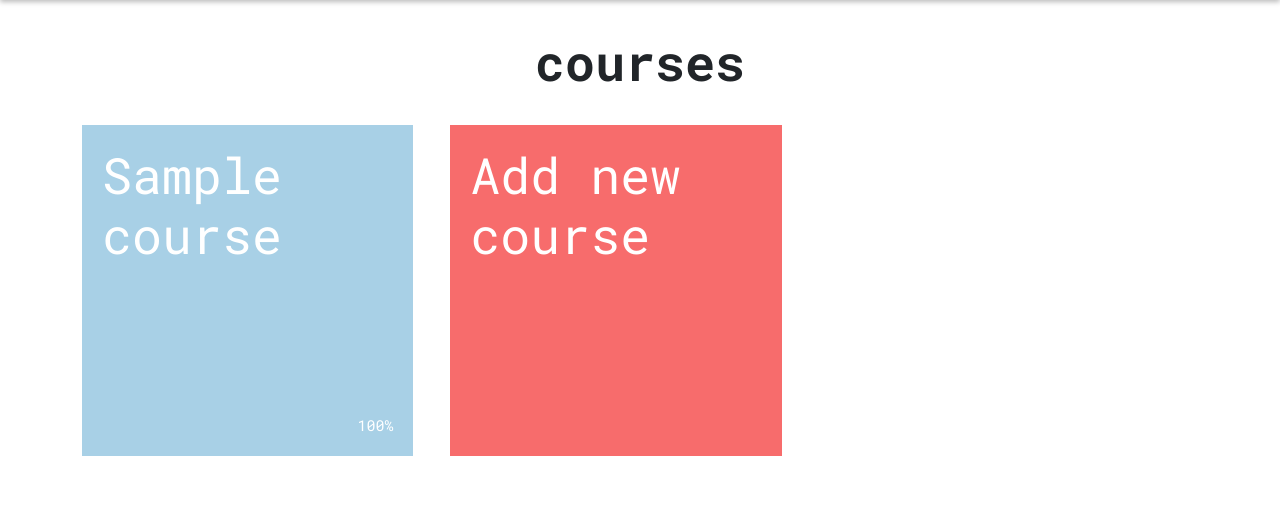
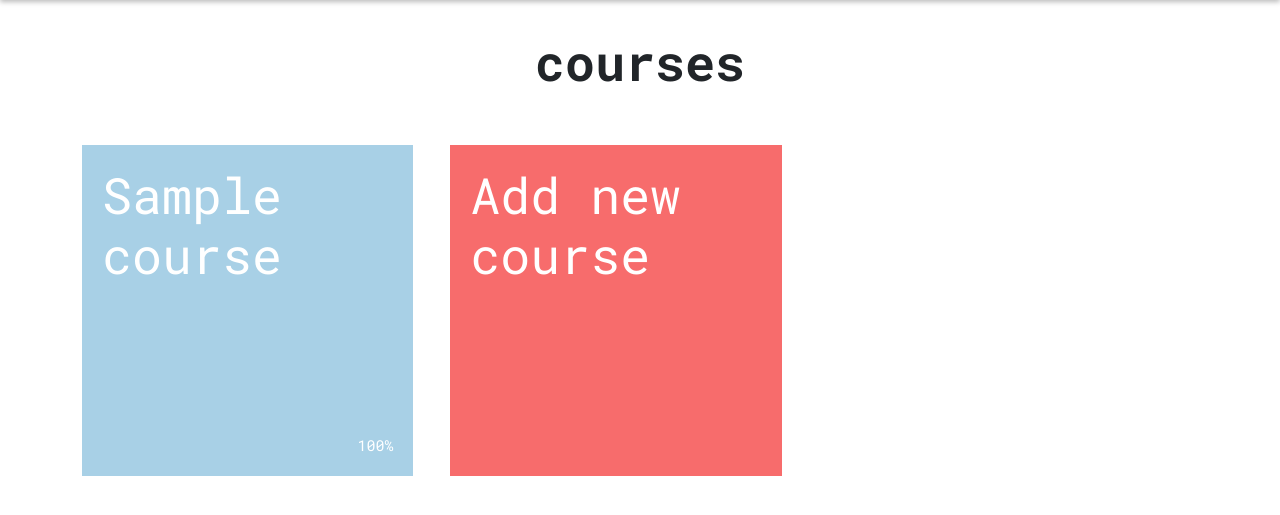
Before and after one commit to ADSteele916/nwhacks2021, a Django app: page /courses/ in a window 1280 px wide. Shown: the part 77-592 px from the top of the page. Run offline with Django 3.2, Linux system fonts and the light colour scheme; a user stored in the database is signed in; tables that the repository leaves empty hold one stand-in row (values such as "Sample post"); grey boxes labelled with a size stand in for pictures from a placeholder-image service; some libraries are stand-ins or nearby versions.

Commit message:
Some changes

```diff
--- a/grades/static/grades/main.css
+++ b/grades/static/grades/main.css
@@ -102,8 +102,8 @@
 .red-card {
     position: relative;
     padding: 20px;
-    margin: auto;
     width: 90%;
+    margin: 20px auto auto;
     height: auto;
     display: inline-block;
     background-color: #f76c6c;
@@ -114,8 +114,8 @@
 .blue-card {
     position: relative;
     padding: 20px;
-    margin: auto;
     width: 90%;
+    margin: 20px auto auto;
     height: auto;
     display: inline-block;
     background-color: #a8d0e6;
@@ -127,7 +127,7 @@
     position: relative;
     padding: 20px;
     width: 90%;
-    margin: auto;
+    margin: 20px auto auto;
     height: auto;
     display: inline-block;
     background-color: #f8e9a1;
@@ -355,6 +355,10 @@ a:hover {
     margin: auto;
 }
 
+.course-name {
+    text-decoration: none;
+}
+
 .new-category {
     text-align: center;
     font-size: 25px;
--- a/templates/grades/courses.html
+++ b/templates/grades/courses.html
@@ -9,7 +9,7 @@
             {% for course in courses_list %}
 
                     <a href="{% url 'grades-course' course.pk %}">
-                        <div class="card-body {% cycle 'blue-card' 'red-card' 'yellow-card' %}">
+                        <div class="card-body {% cycle 'blue-card' 'red-card' 'yellow-card' 'red-card' 'yellow-card' 'blue-card' %}">
                             <img src="http://dummyimage.com/50x50/000/fff.gif&text=50x50" class="sq-setter-w"/>
                             <h2 class="card-title display-1"><strong>{{ course.name }}</strong></h2>
                             <p class="card-text">
```
